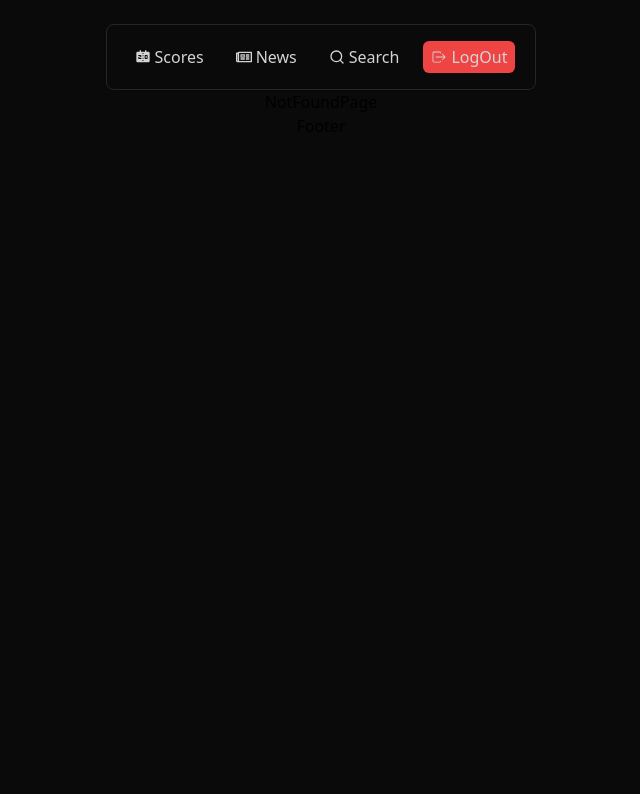
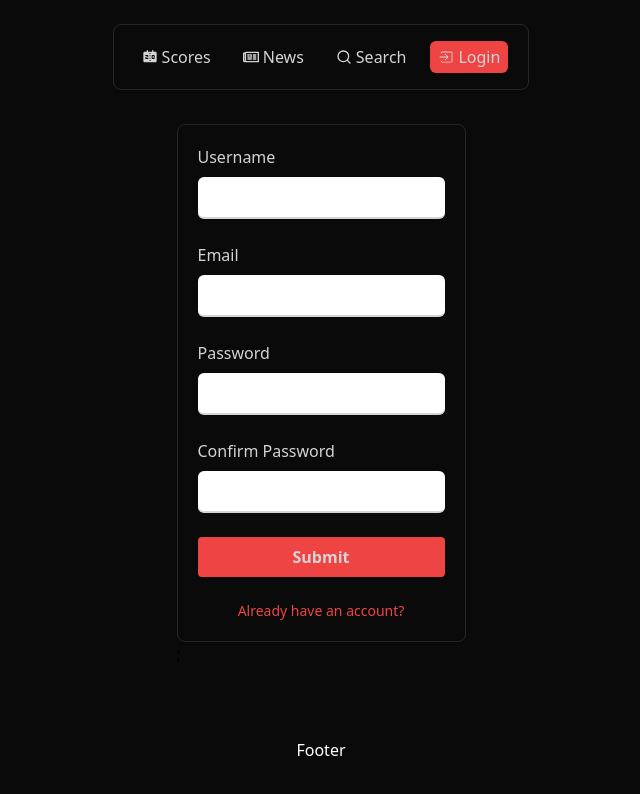
Before and after one commit to mirkocvetanoski/BettingApp, a Next.js app: page /user/signup in a window 1280 px wide. Before the commit this address had no page. Shown: the top 794 px of the page, without its empty margins (319-959 px from the left). Built offline with nearby package versions, Linux system fonts and the light colour scheme.

Commit message:
Login and Signup forms added

```diff
--- a/app/layout.jsx
+++ b/app/layout.jsx
@@ -13,7 +13,7 @@ export const metadata = {
 export default function RootLayout({ children }) {
   return (
     <html lang="en">
-      <body className="flex h-screen w-screen flex-col items-center bg-neutral-950 py-6">
+      <body className="grid h-screen w-screen grid-cols-1 grid-rows-[auto_minmax(600px,_1fr)_100px_0px] items-center justify-items-center bg-neutral-950 pt-6">
         <Navbar />
         <main>{children}</main>
         <Footer />
--- a/app/user/login/logout/page.jsx
+++ /dev/null
@@ -1,5 +0,0 @@
-const LogoutPage = () => {
-  return <div>LogoutPage</div>;
-};
-
-export default LogoutPage;
--- a/app/user/login/page.jsx
+++ b/app/user/login/page.jsx
@@ -1,5 +1,11 @@
+import LoginForm from "@/components/LoginForm";
+
 const LoginPage = () => {
-  return <div>LoginPage</div>;
+  return (
+    <div>
+      <LoginForm />;
+    </div>
+  );
 };
 
 export default LoginPage;
--- /dev/null
+++ b/app/user/signup/page.jsx
@@ -0,0 +1,11 @@
+import SignupForm from "@/components/SignupForm";
+
+const SignUp = () => {
+  return (
+    <div>
+      <SignupForm />;
+    </div>
+  );
+};
+
+export default SignUp;
--- a/components/Footer.jsx
+++ b/components/Footer.jsx
@@ -1,5 +1,5 @@
 const Footer = () => {
-  return <div>Footer</div>;
+  return <div className="text-white">Footer</div>;
 };
 
 export default Footer;
--- /dev/null
+++ b/components/LoginForm.jsx
@@ -0,0 +1,56 @@
+import Link from "next/link";
+
+const LoginhtmlForm = () => {
+  return (
+    <div className="flex h-fit">
+      <div className="m-auto w-full max-w-xs rounded-lg border border-solid border-neutral-800 bg-neutral-950 p-5">
+        <form>
+          <div>
+            <label className="mb-2 block text-neutral-300" htmlFor="username">
+              Username or Email
+            </label>
+            <input
+              className="red-indigo-700 mb-6 w-full rounded-md border-b-2 border-neutral-300 p-2 outline-none focus:bg-neutral-500"
+              type="text"
+              id="username"
+            />
+          </div>
+          <div>
+            <label className="mb-2 block text-neutral-300" htmlFor="password">
+              Password
+            </label>
+            <input
+              className="mb-6 w-full rounded-md border-b-2 border-neutral-300 p-2 text-neutral-300 outline-none focus:bg-neutral-500"
+              type="password"
+              id="password"
+            />
+          </div>
+          <button
+            className="hover:shadow-button mb-6 w-full rounded border-neutral-300 bg-red-500 px-4 py-2 font-bold text-neutral-300 transition-all duration-300 hover:bg-red-700 hover:shadow-red-700"
+            type="submit"
+          >
+            Submit
+          </button>
+        </form>
+        <footer>
+          <div className="flex gap-4">
+            <Link
+              className="hover:red-pink-700 float-left text-sm text-neutral-300"
+              href="/"
+            >
+              Forgot Password?
+            </Link>
+            <Link
+              className="hover:red-pink-700 float-right text-sm text-red-500 hover:text-red-700"
+              href="/user/signup"
+            >
+              Create Account
+            </Link>
+          </div>
+        </footer>
+      </div>
+    </div>
+  );
+};
+
+export default LoginhtmlForm;
--- a/components/Navbar.jsx
+++ b/components/Navbar.jsx
@@ -8,7 +8,7 @@ import { IoIosLogIn, IoIosLogOut } from "react-icons/io";
 import { useState } from "react";
 
 const Navbar = () => {
-  const [isLogged, setIsLogged] = useState(true);
+  const [isLogged, setIsLogged] = useState(false);
 
   return (
     <nav className="rounded-lg border border-solid border-neutral-800 px-5 py-4">
--- a/components/NavbarLink.jsx
+++ b/components/NavbarLink.jsx
@@ -4,7 +4,7 @@ const NavbarLink = ({ children, link }) => {
   return (
     <li>
       <Link
-        className={`flex items-center gap-1 rounded-md px-2 py-1 transition-all duration-300 hover:bg-neutral-700 ${children.includes("Login") || children.includes("LogOut") ? "bg-red-500 hover:bg-red-700 hover:shadow-lg hover:shadow-red-700" : ""}`}
+        className={`flex items-center gap-1 rounded-md px-2 py-1 transition-all duration-300 hover:bg-neutral-700 ${children.includes("Login") || children.includes("LogOut") ? "hover:shadow-button bg-red-500 hover:bg-red-700 hover:shadow-red-700" : ""}`}
         href={link}
       >
         {children}
--- /dev/null
+++ b/components/SignupForm.jsx
@@ -0,0 +1,70 @@
+import Link from "next/link";
+
+const LoginhtmlForm = () => {
+  return (
+    <div className="flex h-fit">
+      <div className="m-auto w-full max-w-xs rounded-lg border border-solid border-neutral-800 bg-neutral-950 p-5">
+        <form>
+          <div>
+            <label className="mb-2 block text-neutral-300" htmlFor="username">
+              Username
+            </label>
+            <input
+              className="red-indigo-700 mb-6 w-full rounded-md border-b-2 border-neutral-300 p-2 outline-none focus:bg-neutral-500"
+              type="text"
+              id="username"
+            />
+          </div>
+          <div>
+            <label className="mb-2 block text-neutral-300" htmlFor="email">
+              Email
+            </label>
+            <input
+              className="red-indigo-700 mb-6 w-full rounded-md border-b-2 border-neutral-300 p-2 outline-none focus:bg-neutral-500"
+              type="email"
+              id="email"
+            />
+          </div>
+          <div>
+            <label className="mb-2 block text-neutral-300" htmlFor="password">
+              Password
+            </label>
+            <input
+              className="mb-6 w-full rounded-md border-b-2 border-neutral-300 p-2 text-neutral-300 outline-none focus:bg-neutral-500"
+              type="password"
+              id="password"
+            />
+          </div>
+          <div>
+            <label className="mb-2 block text-neutral-300" htmlFor="password2">
+              Confirm Password
+            </label>
+            <input
+              className="mb-6 w-full rounded-md border-b-2 border-neutral-300 p-2 text-neutral-300 outline-none focus:bg-neutral-500"
+              type="password2"
+              id="password2"
+            />
+          </div>
+          <button
+            className="hover:shadow-button mb-6 w-full rounded border-neutral-300 bg-red-500 px-4 py-2 font-bold text-neutral-300 transition-all duration-300 hover:bg-red-700 hover:shadow-red-700"
+            type="submit"
+          >
+            Submit
+          </button>
+        </form>
+        <footer>
+          <div className="flex justify-center">
+            <Link
+              className="hover:red-pink-700 float-right text-sm text-red-500 hover:text-red-700"
+              href="/user/login"
+            >
+              Already have an account?
+            </Link>
+          </div>
+        </footer>
+      </div>
+    </div>
+  );
+};
+
+export default LoginhtmlForm;
--- a/tailwind.config.js
+++ b/tailwind.config.js
@@ -7,10 +7,8 @@ module.exports = {
   ],
   theme: {
     extend: {
-      backgroundImage: {
-        "gradient-radial": "radial-gradient(var(--tw-gradient-stops))",
-        "gradient-conic":
-          "conic-gradient(from 180deg at 50% 50%, var(--tw-gradient-stops))",
+      boxShadow: {
+        button: "0px 0px 26px 1px rgba(239,68,68,0.6);",
       },
     },
   },
```
